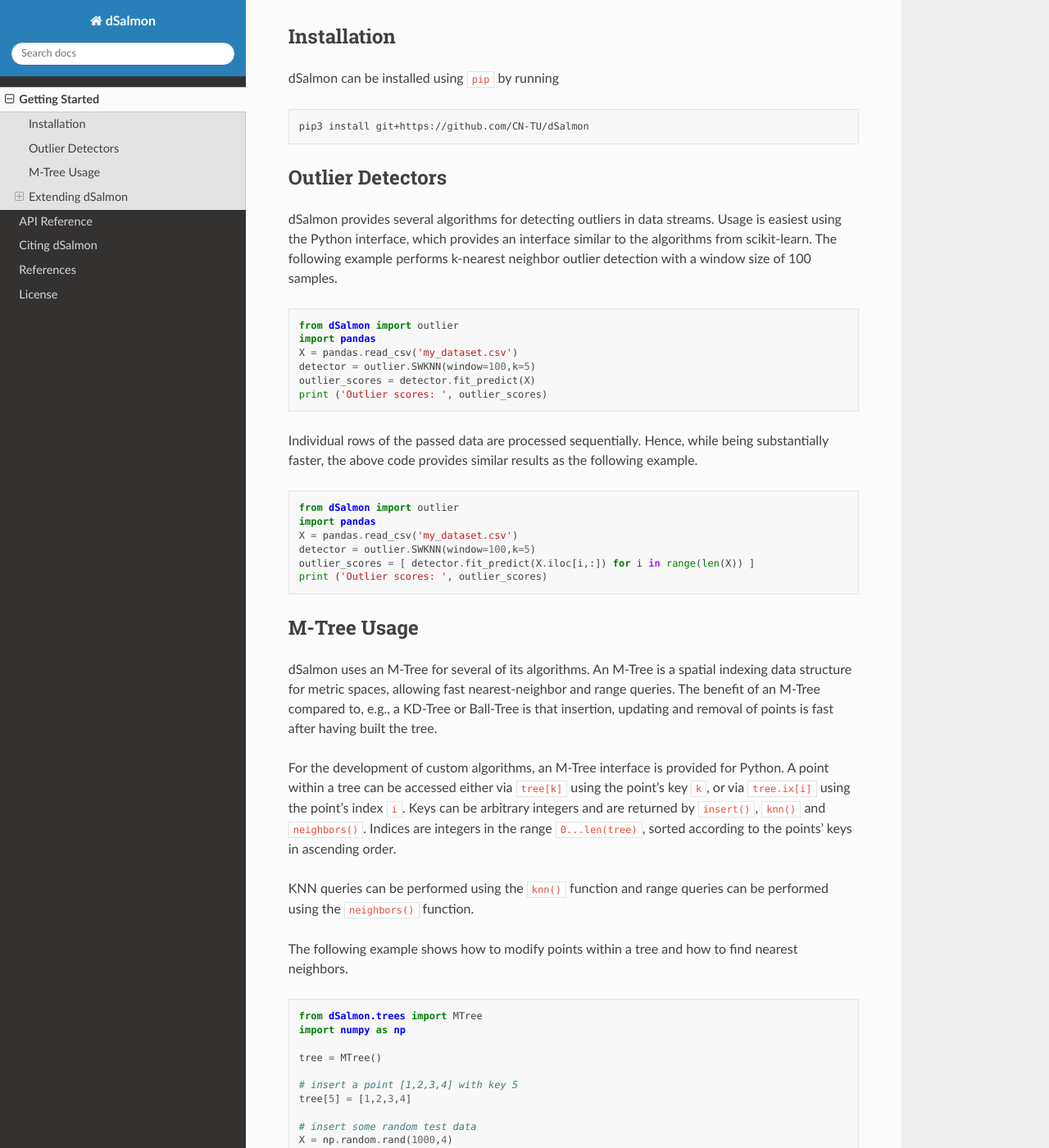
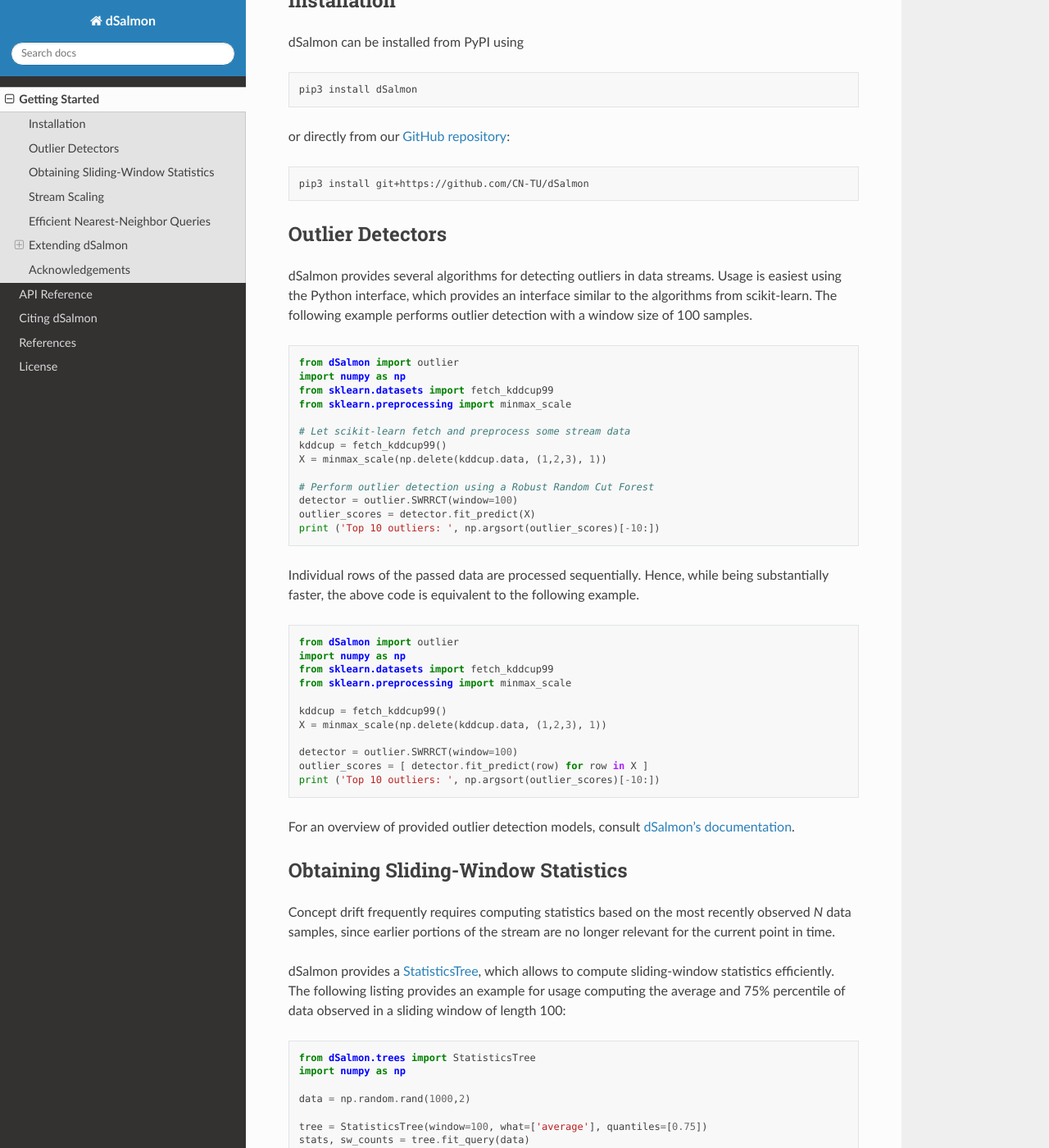
Before and after one commit to CN-TU/dSalmon, a Sphinx documentation site: the page built from docs/quickstart.rst, in a window 1280 px wide and 1400 px high, scrolled down 296 px. Shown: the whole window at 82% size. Built offline with Sphinx 7.4.7 and the Read the Docs theme 2.0.0, drawn with Linux system fonts in a browser that asks for light colours; some of the changed text lies outside the part shown.

Commit message:
Improved README

```diff
--- a/README.rst
+++ b/README.rst
@@ -13,7 +13,13 @@ dSalmon (**D**\ ata **S**\ tream **A**\ nalysis A\ **l**\ gorith\ **m**\ s f\ **
 
 Installation
 ------------
-dSalmon can be installed using ``pip`` by running
+dSalmon can be installed from PyPI using
+
+.. code-block:: sh
+
+    pip3 install dSalmon
+
+or directly from our `GitHub repository <https://github.com/CN-TU/dSalmon>`_:
 
 .. code-block:: sh
 
@@ -22,32 +28,91 @@ dSalmon can be installed using ``pip`` by running
 
 Outlier Detectors
 -----------------
-
-dSalmon provides several algorithms for detecting outliers in data streams. Usage is easiest using the Python interface, which provides an interface similar to the algorithms from scikit-learn. The following example performs k-nearest neighbor outlier detection with a window size of 100 samples.
+dSalmon provides several algorithms for detecting outliers in data streams. Usage is easiest using the Python interface, which provides an interface similar to the algorithms from scikit-learn. The following example performs outlier detection with a window size of 100 samples.
 
 .. code-block:: python
 
     from dSalmon import outlier
-    import pandas
-    X = pandas.read_csv('my_dataset.csv')
-    detector = outlier.SWKNN(window=100,k=5)
+    import numpy as np
+    from sklearn.datasets import fetch_kddcup99
+    from sklearn.preprocessing import minmax_scale
+
+    # Let scikit-learn fetch and preprocess some stream data
+    kddcup = fetch_kddcup99()
+    X = minmax_scale(np.delete(kddcup.data, (1,2,3), 1))
+
+    # Perform outlier detection using a Robust Random Cut Forest
+    detector = outlier.SWRRCT(window=100)
     outlier_scores = detector.fit_predict(X)
-    print ('Outlier scores: ', outlier_scores)
+    print ('Top 10 outliers: ', np.argsort(outlier_scores)[-10:])
 
-Individual rows of the passed data are processed sequentially. Hence, while being substantially faster, the above code provides similar results as the following example.
+Individual rows of the passed data are processed sequentially. Hence, while being substantially faster, the above code is equivalent to the following example.
 
 .. code-block:: python
 
     from dSalmon import outlier
-    import pandas
-    X = pandas.read_csv('my_dataset.csv')
-    detector = outlier.SWKNN(window=100,k=5)
-    outlier_scores = [ detector.fit_predict(X.iloc[i,:]) for i in range(len(X)) ]
-    print ('Outlier scores: ', outlier_scores)
+    import numpy as np
+    from sklearn.datasets import fetch_kddcup99
+    from sklearn.preprocessing import minmax_scale
 
-M-Tree Usage
-------------
-dSalmon uses an M-Tree for several of its algorithms. An M-Tree is a spatial indexing data structure for metric spaces, allowing fast nearest-neighbor and range queries. The benefit of an M-Tree compared to, e.g., a KD-Tree or Ball-Tree is that insertion, updating and removal of points is fast after having built the tree.
+    kddcup = fetch_kddcup99()
+    X = minmax_scale(np.delete(kddcup.data, (1,2,3), 1))
+
+    detector = outlier.SWRRCT(window=100)
+    outlier_scores = [ detector.fit_predict(row) for row in X ]
+    print ('Top 10 outliers: ', np.argsort(outlier_scores)[-10:])
+
+For an overview of provided outlier detection models, consult `dSalmon's documentation <https://dsalmon.readthedocs.io/en/latest/generated/dSalmon.outlier.html>`_.
+
+
+Obtaining Sliding-Window Statistics
+-----------------------------------
+Concept drift frequently requires computing statistics based on the most recently observed `N` data samples, since earlier portions of the stream are no longer relevant for the current point in time.
+
+dSalmon provides a `StatisticsTree <https://dsalmon.readthedocs.io/en/latest/generated/dSalmon.trees.html#dSalmon.trees.StatisticsTree>`_, which allows to compute sliding-window statistics efficiently. The following listing provides an example for usage computing the average and 75% percentile of data observed in a sliding window of length 100:
+
+.. code-block:: python
+
+    from dSalmon.trees import StatisticsTree
+    import numpy as np
+
+    data = np.random.rand(1000,2)
+
+    tree = StatisticsTree(window=100, what=['average'], quantiles=[0.75])
+    stats, sw_counts = tree.fit_query(data)
+    print ('Averages:', stats[:,0,:])
+    print ('75% percentiles:', stats[:,1,:])
+
+`StatisticsTree <https://dsalmon.readthedocs.io/en/latest/generated/dSalmon.trees.html#dSalmon.trees.StatisticsTree>`_ allows simultaneously querying various statistics. By relying on tree-based methods, time complexity is linear in window length, paving the way for analyzing streams with large memory lengths.
+
+Stream Scaling
+--------------
+Performing traditional scaling for streaming data is unrealistic, since in a practical scenario it would involve using data observed in future for scaling. Furthermore, due to concept drift, preprocessing and postprocessing for stream data frequently require scaling values with regard to recently observed values. dSalmon provides tools for these tasks, allowing to perform `z-score normalization <https://dsalmon.readthedocs.io/en/latest/generated/dSalmon.scalers.html#dSalmon.scalers.SWZScoreScaler>`_ and `quantile normalization <https://dsalmon.readthedocs.io/en/latest/generated/dSalmon.scalers.html#dSalmon.scalers.SWQuantileScaler>`_  based on statistics observed in a sliding window. The following example performs outlier detection as demonstrated above, but uses sliding window-based z-score normalization for preprocessing:
+
+.. code-block:: python
+
+    from dSalmon import outlier
+    from dSalmon.scalers import SWZScoreScaler
+    import numpy as np
+    from sklearn.datasets import fetch_kddcup99
+
+    # Let scikit-learn fetch and preprocess some stream data
+    kddcup = fetch_kddcup99()
+
+    scaler = SWZScoreScaler(window=1000)
+    X = scaler.transform(np.delete(kddcup.data, (1,2,3), 1))
+
+    # Omit the first `window` points to avoid transient effects
+    X = X[1000:]
+
+    # Perform outlier detection using a Robust Random Cut Forest
+    detector = outlier.SWRRCT(window=100)
+    outlier_scores = detector.fit_predict(X)
+    print ('Top 10 outliers: ', np.argsort(outlier_scores)[-10:])
+
+Efficient Nearest-Neighbor Queries
+----------------------------------
+dSalmon uses an `M-Tree <https://dsalmon.readthedocs.io/en/latest/generated/dSalmon.trees.html#dSalmon.trees.MTree>`_ for several of its algorithms. An M-Tree is a spatial indexing data structure for metric spaces, allowing fast nearest-neighbor and range queries. The benefit of an M-Tree compared to, e.g., a KD-Tree or Ball-Tree is that insertion, updating and removal of points is fast after having built the tree.
 
 For the development of custom algorithms, an M-Tree interface is provided for Python.
 A point within a tree can be accessed either via ``tree[k]`` using the point's key ``k``, or via ``tree.ix[i]`` using the point's index ``i``. Keys can be arbitrary integers and are returned by ``insert()``, ``knn()`` and
@@ -110,3 +175,7 @@ When adding new algorithms or modifying the interface, the SWIG wrappers have to
 .. code-block:: sh
 
     make && pip3 install dSalmon.tar.xz
+
+Acknowledgements
+----------------
+This work was supported by the project MALware cOmmunication in cRitical Infrastructures (MALORI), funded by the Austrian security research program KIRAS of the Federal Ministry for Agriculture, Regions and Tourism (BMLRT) under grant no. 873511.
--- a/docs/quickstart.rst
+++ b/docs/quickstart.rst
@@ -2,4 +2,4 @@ Getting Started
 ===============
 
 .. include:: ../README.rst
-   :start-line: 7
+   :start-line: 11
```
